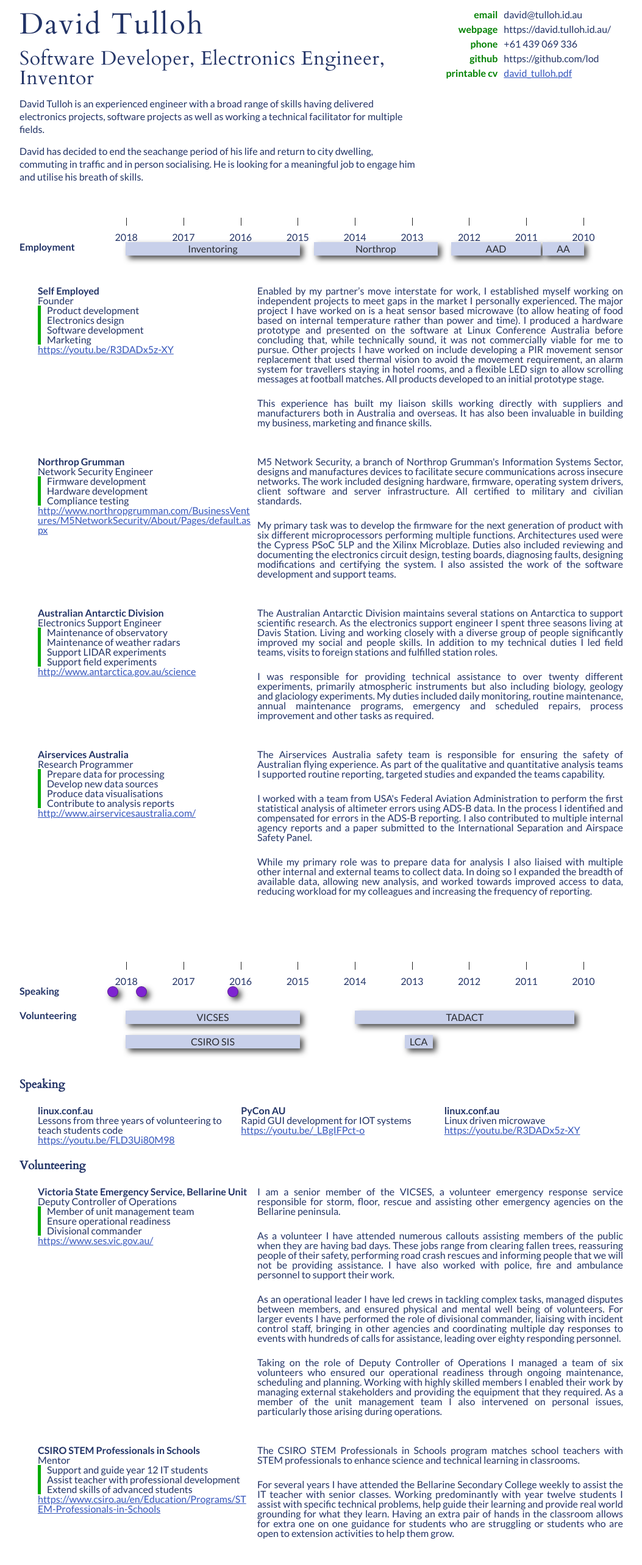
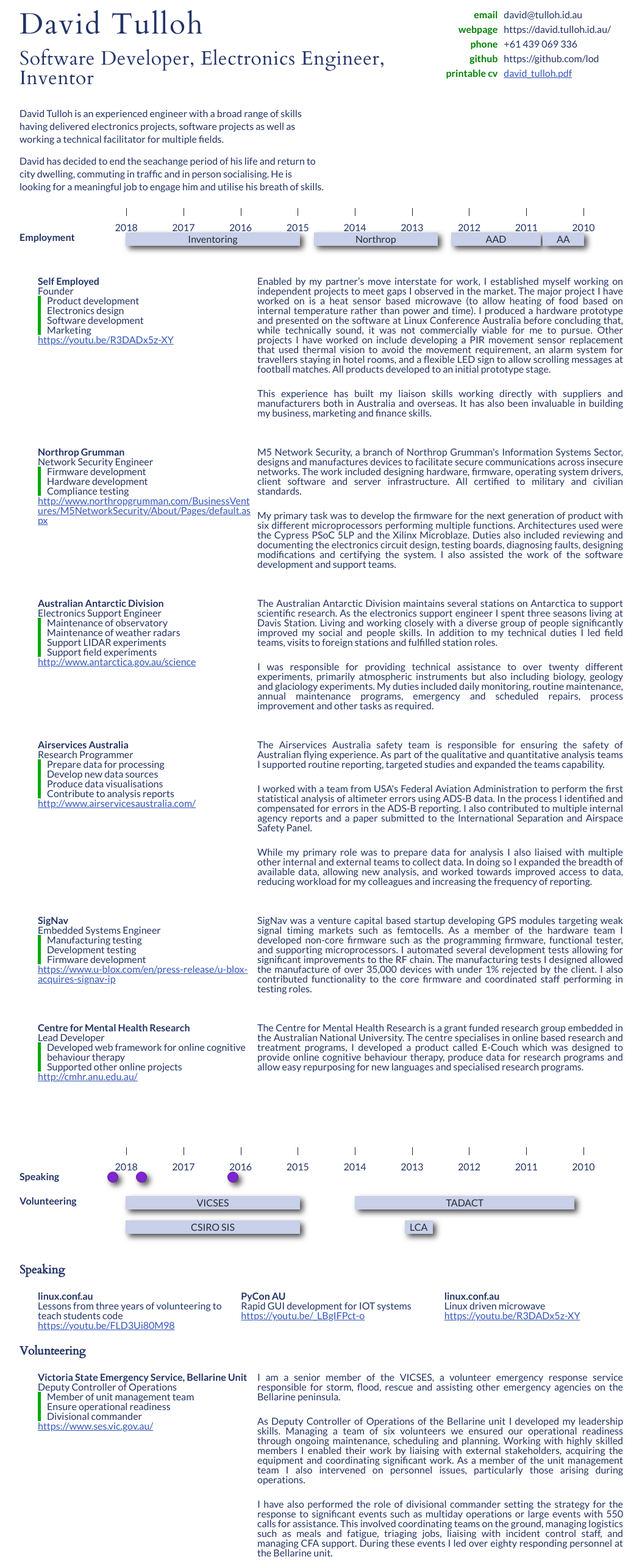
Before and after one commit to lod/CV, a React app in the folder rcv/: page / in a window 1280 px wide. Shown: the top 2566 px of the page at 61% size, without its empty margins (108-1161 px from the left). Built offline with nearby package versions, Linux system fonts and the light colour scheme.

Commit message:
Editing pass, printed output

```diff
--- a/rcv/public/index.html
+++ b/rcv/public/index.html
@@ -1,5 +1,5 @@
 <!DOCTYPE html>
-<html lang="en" moznomarginboxes>
+<html lang="en">
   <head>
     <meta charset="utf-8">
     <meta name="viewport" content="width=device-width, initial-scale=1, shrink-to-fit=no">
--- a/rcv/src/App.js
+++ b/rcv/src/App.js
@@ -12,17 +12,10 @@
 		return (
 			<div className="App">
 				<div className="titleblock">
+					<div className="row">
 						<div>
 							<div className="name">David Tulloh</div>
 							<div className="role">Software Developer, Electronics Engineer, Inventor</div>
-			<div className="summary">
-				<p>
-					David Tulloh is an experienced engineer with a broad range of skills having delivered electronics projects, software projects as well as working a technical facilitator for multiple fields.
-				</p>
-				<p>
-				David has decided to end the seachange period of his life and return to city dwelling, commuting in traffic and in person socialising. He is looking for a meaningful job to engage him and utilise his breath of skills.
-				</p>
-			</div>
 						</div>
 						<dl>
 							<dt>email</dt><dd>david@tulloh.id.au</dd>
@@ -37,6 +30,16 @@
 							</div>
 						</dl>
 					</div>
+					<div className="summary">
+						<p>
+							David Tulloh is an experienced engineer with a broad range of skills having delivered electronics projects, software projects as well as working a technical facilitator for multiple fields.
+						</p>
+						<p>
+						David has decided to end the seachange period of his life and return to city dwelling, commuting in traffic and in person socialising. He is looking for a meaningful job to engage him and utilise his breath of skills.
+						</p>
+					</div>
+				</div>
+
 				<Timeline startYear={2010} endYear={2018}>
 					<div>
 						<p className="heading">Employment</p>
@@ -61,7 +64,7 @@
 				href="https://youtu.be/R3DADx5z-XY"
 			>
 			<p>
-			Enabled by my partner’s move interstate for work, I established myself working on independent projects to meet gaps in the market I personally experienced.  The major project I have worked on is a heat sensor based microwave (to allow heating of food based on internal temperature rather than power and time).  I produced a hardware prototype and presented on the software at Linux Conference Australia before concluding that, while technically sound, it was not commercially viable for me to pursue.  Other projects I have worked on include developing a PIR movement sensor replacement that used thermal vision to avoid the movement requirement, an alarm system for travellers staying in hotel rooms, and a flexible LED sign to allow scrolling messages at football matches. All products developed to an initial prototype stage.
+			Enabled by my partner’s move interstate for work, I established myself working on independent projects to meet gaps I observed in the market.  The major project I have worked on is a heat sensor based microwave (to allow heating of food based on internal temperature rather than power and time).  I produced a hardware prototype and presented on the software at Linux Conference Australia before concluding that, while technically sound, it was not commercially viable for me to pursue.  Other projects I have worked on include developing a PIR movement sensor replacement that used thermal vision to avoid the movement requirement, an alarm system for travellers staying in hotel rooms, and a flexible LED sign to allow scrolling messages at football matches. All products developed to an initial prototype stage.
 			</p>
 
 			<p>
@@ -142,6 +145,39 @@
 			</p>
 				</Job>
 
+			<Job
+				id="signav"
+				company="SigNav"
+				title="Embedded Systems Engineer"
+				start='2006-07-01' end='2009-07-01'
+				href="https://www.u-blox.com/en/press-release/u-blox-acquires-signav-ip"
+				responsibilities={[
+					"Manufacturing testing",
+					"Development testing",
+					"Firmware development",
+				]}
+			>
+				<p>
+					SigNav was a venture capital based startup developing GPS modules targeting weak signal timing markets such as femtocells. As a member of the hardware team I developed non-core firmware such as the programming firmware, functional tester, and supporting microprocessors. I automated several development tests allowing for significant improvements to the RF chain. The manufacturing tests I designed allowed the manufacture of over 35,000 devices with under 1% rejected by the client. I also contributed functionality to the core firmware and coordinated staff performing in testing roles.
+				</p>
+			</Job>
+
+			<Job
+				id="cmhr"
+				company="Centre for Mental Health Research"
+				title="Lead Developer"
+				start="2005-03-01" end="2006-03-01"
+				href="http://cmhr.anu.edu.au/"
+				responsibilities={[
+					"Developed web framework for online cognitive behaviour therapy",
+					"Supported other online projects",
+				]}
+			>
+				<p>
+					The Centre for Mental Health Research is a grant funded research group embedded in the Australian National University. The centre specialises in online based research and treatment programs, I developed a product called E-Couch which was designed to provide online cognitive behaviour therapy, produce data for research programs and allow easy repurposing for new languages and specialised research programs.
+				</p>
+			</Job>
+
 				<div className="pagebreak"></div>
 
 				<Timeline startYear={2010} endYear={2018}>
@@ -210,16 +246,14 @@
 					]}
 				>
 			<p>
-					I am a senior member of the VICSES, a volunteer emergency response service responsible for storm, floor, rescue and assisting other emergency agencies on the Bellarine peninsula.
+					I am a senior member of the VICSES, a volunteer emergency response service responsible for storm, flood, rescue and assisting other emergency agencies on the Bellarine peninsula.
 			</p>
 			<p>
-				As a volunteer I have attended numerous callouts assisting members of the public when they are having bad days. These jobs range from clearing fallen trees, reassuring people of their safety, performing road crash rescues and informing people that we will not be providing assistance. I have also worked with police, fire and ambulance personnel to support their work.
+			As Deputy Controller of Operations of the Bellarine unit I developed my leadership skills.  Managing a team of six volunteers we ensured our operational readiness through ongoing maintenance, scheduling and planning. Working with highly skilled members I enabled their work by liaising with external stakeholders, acquiring the equipment and coordinating significant work. As a member of the unit management team I also intervened on personnel issues, particularly those arising during operations.
 			</p>
 			<p>
-			As an operational leader I have led crews in tackling complex tasks, managed disputes between members, and ensured physical and mental well being of volunteers. For larger events I have performed the role of divisional commander, liaising with incident control staff, bringing in other agencies and coordinating multiple day responses to events with hundreds of calls for assistance, leading over eighty responding personnel.
+			I have also performed the role of divisional commander setting the strategy for the response to significant events such as multiday operations or large events with 550 calls for assistance.  This involved coordinating teams on the ground, managing logistics such as meals and fatigue, triaging jobs, liaising with incident control staff, and managing CFA support. During these events I led over eighty responding personnel at the Bellarine unit.
 			</p>
-			<p>
-			Taking on the role of Deputy Controller of Operations I managed a team of six volunteers who ensured our operational readiness through ongoing maintenance, scheduling and planning. Working with highly skilled members I enabled their work by managing external stakeholders and providing the equipment that they required. As a member of the unit management team I also intervened on personal issues, particularly those arising during operations.</p>
 				</Job>
 
 				<Job
--- a/rcv/src/App.scss
+++ b/rcv/src/App.scss
@@ -1,11 +1,22 @@
 @import "./variables.scss";
 
 
-/* wkhtmltopdf doesn't support @page */
+/* Printing support sucks across browsers
+ * wkhtmltopdf doesn't support @page at all
+ * firefox will remove the awful headers if you set margin 0
+ *   but then the margins all suck. They used to have moznomarginboxes but
+ *   removed support a few years ago because pdfjs didn't need it any more
+ *   and obviously nobody else would want similar functionality.
+ * chrome has a nice tick box to remove the headers on print, but no way to
+ *   suggest its state from the document.
+ */
 @page {
 	size: A4 portrait; /* poorly supported */
 	margin: 0; /* removes header and footer */
-	padding-top: 30px;
+	margin-top: 15mm;
+	margin-left: 18mm;
+	margin-right: 18mm;
+	margin-bottom: 10mm;
 }
 
 @media print {
@@ -64,14 +75,13 @@
 	& {
 		display: flex;
 		margin-bottom: 1rem;
+		flex-direction: column;
 	}
+
+
 
 	@media screen and (max-width: 767px) {
 		flex-direction: column;
-	}
-
-	> * {
-		padding-bottom: 2em;
 	}
 
 	.name {
@@ -87,7 +97,7 @@
 		margin: 1rem 0;
 	}
 	.summary {
-		max-width: 660px;
+		max-width: 500px;
 		line-height: 1.3;
 		p {
 			margin-top: 1em;
@@ -98,7 +108,7 @@
 		margin-left: auto; /* right align flex */
 		margin-right: 30px;
 		@media print {
-			margin-right: 60px; /* roughly align print output right edge */
+			margin-right: 0;
 		}
 	}
 
--- a/rcv/src/job/job.scss
+++ b/rcv/src/job/job.scss
@@ -13,7 +13,7 @@
 		width: 350px;
 		@media print {
 			max-width: 70mm;
-			padding-right: 10mm;
+			padding-right: 8mm;
 		}
 		text-align: left;
 		margin-left: 30px;
--- a/rcv/src/timeline/timeline.scss
+++ b/rcv/src/timeline/timeline.scss
@@ -51,7 +51,7 @@
 		display: block;
 		background: #c8d0ea;
 		@media print {
-			background: #edf0f8; /* lighter shade */
+			background: #edf0f8; /* lighter shade, for grayscale */
 		}
 		position: absolute;
 		text-align: center;
@@ -68,6 +68,9 @@
 		background: #7E24D1;
 		border: 1px solid rgba(0,0,0,0.3);
 		box-shadow: 5px 5px 10px rgba(0, 0, 0, 0.7);
+		@media print {
+			box-shadow: none;
+		}
 	}
 
 }
```
Lines whose indentation alone changed are shown as unchanged.
